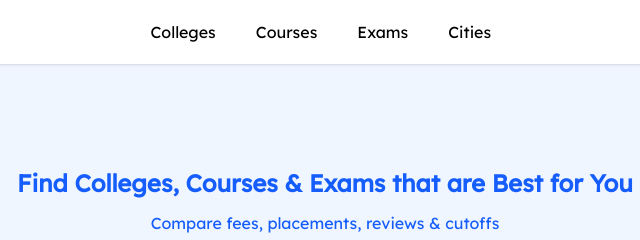
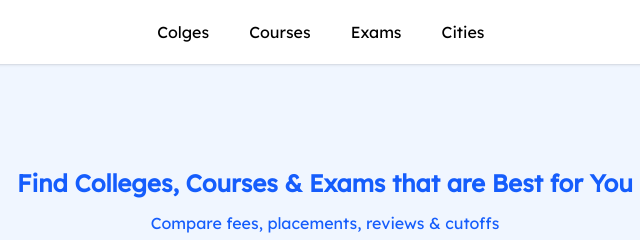
Before and after one commit to ritesh-tech280/askcollege, a website: page src/index.html in a window 1280 px wide. Shown: the top 240 px of the page, 315-955 px from the left. Drawn offline with Linux system fonts and the light colour scheme.

Commit message:
fix: correct spelling of "Colleges" to "Colges" in navigation menu

```diff
--- a/src/index.html
+++ b/src/index.html
@@ -31,7 +31,7 @@
 
             <!-- Desktop Menu -->
             <ul class="hidden md:flex space-x-10">
-                <li class="nav-link"><a href="#">Colleges</a></li>
+                <li class="nav-link"><a href="#">Colges</a></li>
                 <li class="nav-link"><a href="#">Courses</a></li>
                 <li class="nav-link"><a href="#">Exams</a></li>
                 <li class="nav-link"><a href="#">Cities</a></li>
```
